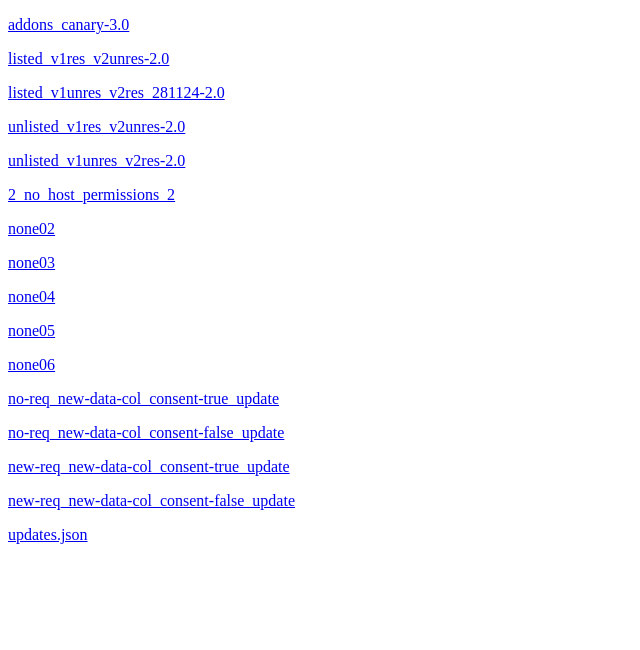
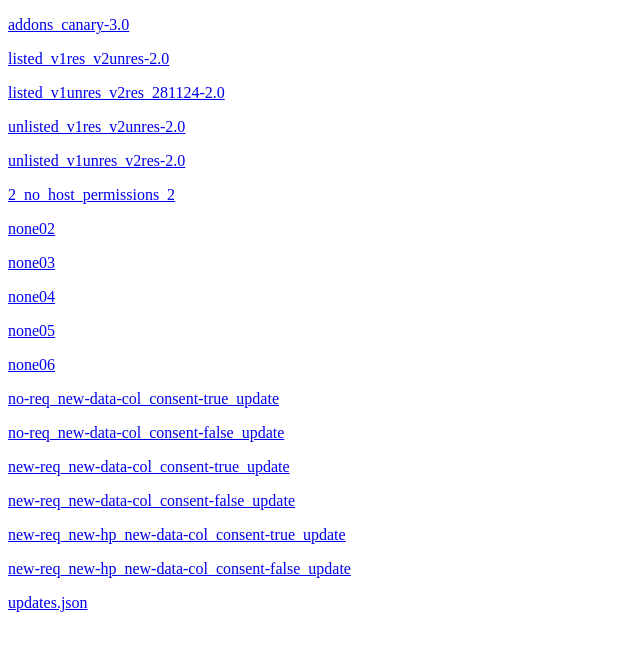
Before and after one commit to acornestean/update_test_block, a plain HTML site: page index.html in a window 1280 px wide. Shown: the whole page, without its empty margins (0-640 px from the left). Drawn offline with Linux system fonts and the light colour scheme.

Commit message:
Update index.html

```diff
--- a/index.html
+++ b/index.html
@@ -63,6 +63,14 @@
 </p>
 
 <p>
+<a href="./new-req_new-hp_new-data-col_consent-true_update.xpi">new-req_new-hp_new-data-col_consent-true_update </a>
+</p>
+
+<p>
+<a href="./new-req_new-hp_new-data-col_consent-false_update.xpi">new-req_new-hp_new-data-col_consent-false_update </a>
+</p>
+
+<p>
 <a href="./updates.json">updates.json </a>
 </p>
 
```
